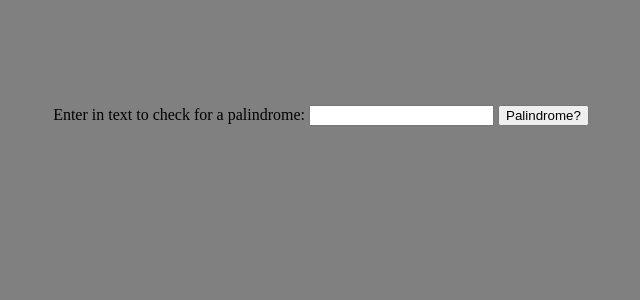
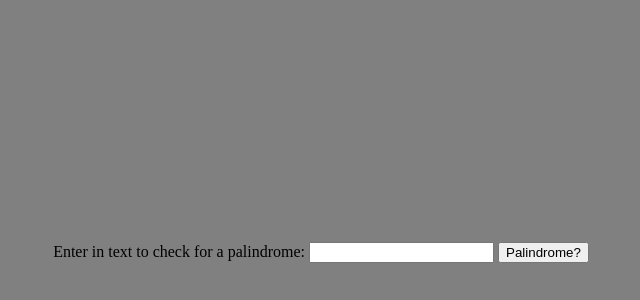
Before and after one commit to Bi0informatic/palindromChecker, a plain HTML site: page index.html in a window 1280 px wide. Shown: the part 156-456 px from the top of the page, without its empty margins (319-959 px from the left). Drawn offline with Linux system fonts and the light colour scheme.

Commit message:
centered input using flex

```diff
--- a/styles.css
+++ b/styles.css
@@ -1,8 +1,8 @@
 body {
-    text-align: center;
+    display: flex;
+    align-items: center;
+    justify-content: center;
+    flex-direction: column;
+    height: 100vh;
     background-color: grey;
 }
-
-#text-input-section {
-    padding-top: 20%;
-}
```
